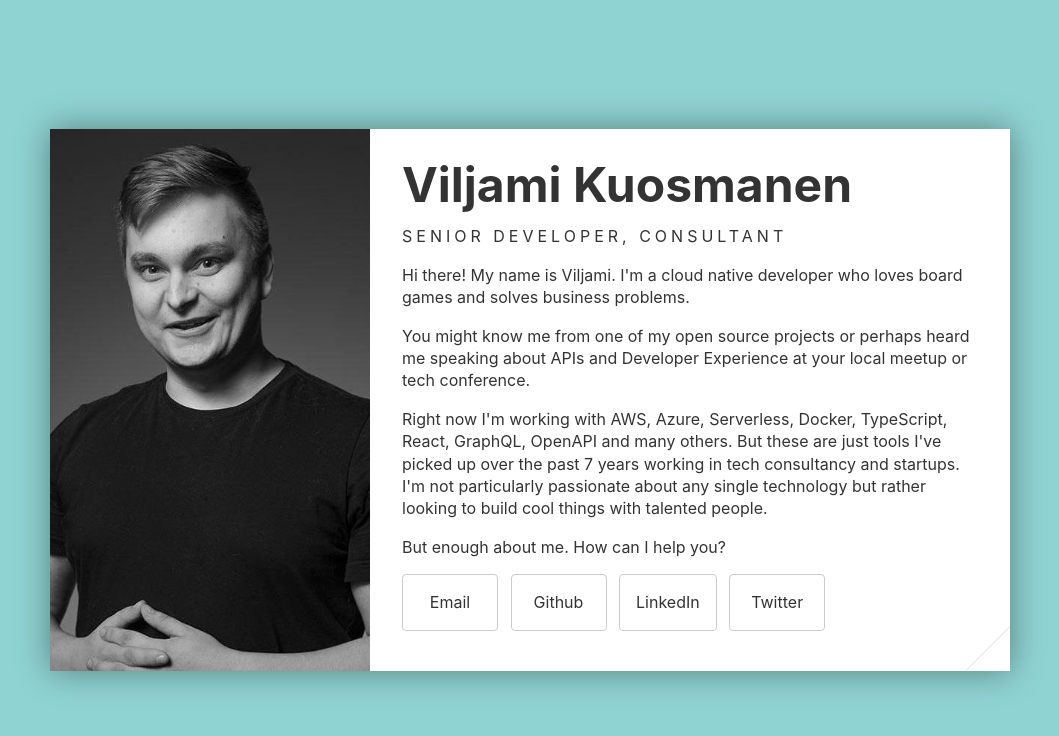
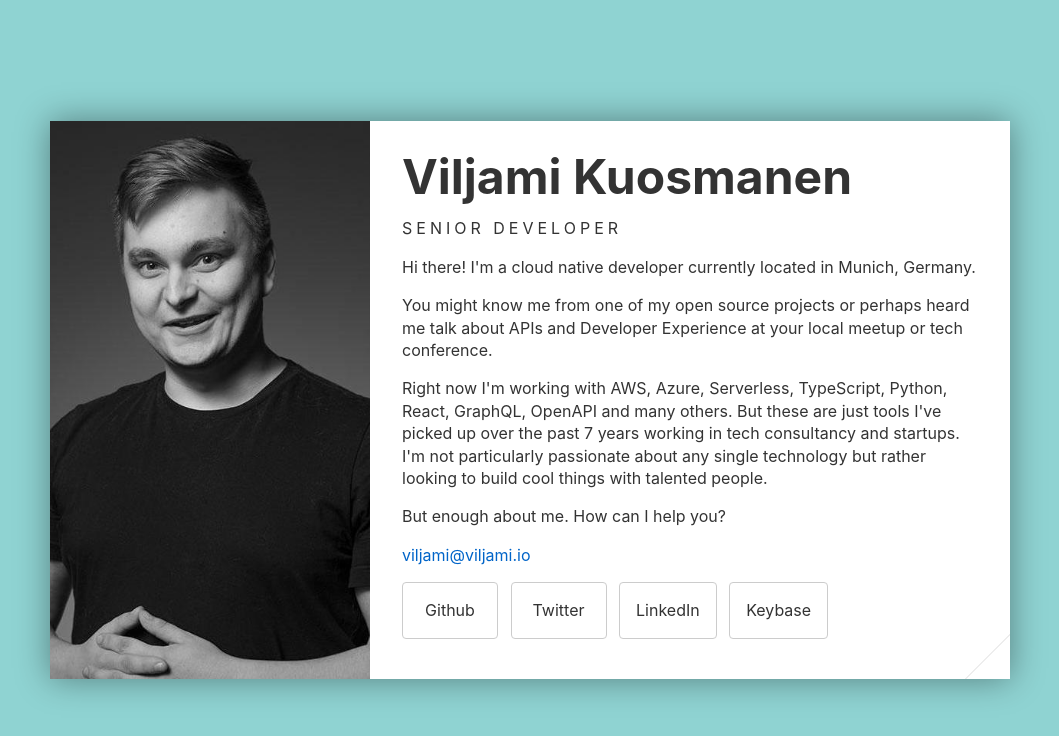
Before and after one commit to anttiviljami/personal-website, a Svelte app: page / in a window 1280 px wide. Shown: the top 736 px of the page, without its empty margins (110-1169 px from the left). Built offline with nearby package versions, Linux system fonts and the light colour scheme.

Commit message:
Updates!
- Disabled 3d effect
- Add location
- Copy updates

```diff
--- a/src/App.svelte
+++ b/src/App.svelte
@@ -2,7 +2,7 @@
   import Card from './components/Card.svelte';
   import Button from './components/Button.svelte';
 
-  const email = 'viljami@avoinsorsa.fi';
+  const email = 'viljami@viljami.io';
   const github = 'anttiviljami';
   const twitter = 'anttiviljami';
   const linkedin = 'anttiviljami';
@@ -13,8 +13,8 @@
     'AWS',
     'Azure',
     'Serverless',
-    'Docker',
     'TypeScript',
+    'Python',
     'React',
     'GraphQL',
     'OpenAPI',
@@ -25,7 +25,7 @@
   let tiltY = 0;
 
   const handleMousemove = (event) => {
-    if (window.innerWidth > 800) {
+    /*if (window.innerWidth > 800) {
       const centerX = window.innerWidth / 2;
       const centerY = window.innerHeight / 2;
       tiltY = -.015 * (centerX - event.clientX) / centerX;
@@ -33,7 +33,7 @@
     } else {
       tiltX = 0 + .0000001 * event.clientX;
       tiltY = 0 + .0000001 * event.clientY;
-    }
+    }*/
   }
 
   const handleMouseleave = (event) => {
@@ -132,18 +132,18 @@
     <Card first image="./images/anttiviljami.jpg" onFlip={flip} tiltX={tiltX} tiltY={tiltY}>
       <div class="intro">
         <h1 class="heading">Viljami Kuosmanen</h1>
-        <p class="title">Senior Developer, Consultant</p>
-        <p>Hi there! My name is Viljami. I'm a cloud native developer who loves board games and solves business problems.</p>
-        <p>You might know me from one of my open source projects or perhaps heard me speaking about APIs and Developer Experience at your local meetup or tech conference.</p>
+        <p class="title">Senior Developer</p>
+        <p>Hi there! I'm a cloud native developer currently located in Munich, Germany.</p>
+        <p>You might know me from one of my open source projects or perhaps heard me talk about APIs and Developer Experience at your local meetup or tech conference.</p>
         <p>Right now I'm working with {tools.join(', ')} and many others. But these are just tools I've picked up over the past 7 years working in tech consultancy and startups. I'm not particularly passionate about any single technology but rather looking to build cool things with talented people.</p>
         <p>But enough about me. How can I help you?</p>
+        <p><a href="mailto:{email}">{email}</a></p>
       </div>
       <div class="links">
-        <Button link="mailto:{email}" title={email}>Email</Button>
         <Button link="https://github.com/{github}" title="github.com/{github}" target="_blank">Github</Button>
+        <Button link="https://twitter.com/{twitter}" title="twitter.com/{twitter}" target="_blank">Twitter</Button>
         <Button link="https://linkedin.com/in/{linkedin}" title="linkedin.com/in/{linkedin}" target="_blank">LinkedIn</Button>
-        <Button link="https://twitter.com/{twitter}" title="twitter.com/{twitter}" target="_blank">Twitter</Button>
-        <!--<Button link="https://keybase.io/{keybase}" target="_blank">Keybase</Button>-->
+        <Button link="https://keybase.io/{keybase}" target="_blank">Keybase</Button>
       </div>
     </Card>
   {:else}
```
